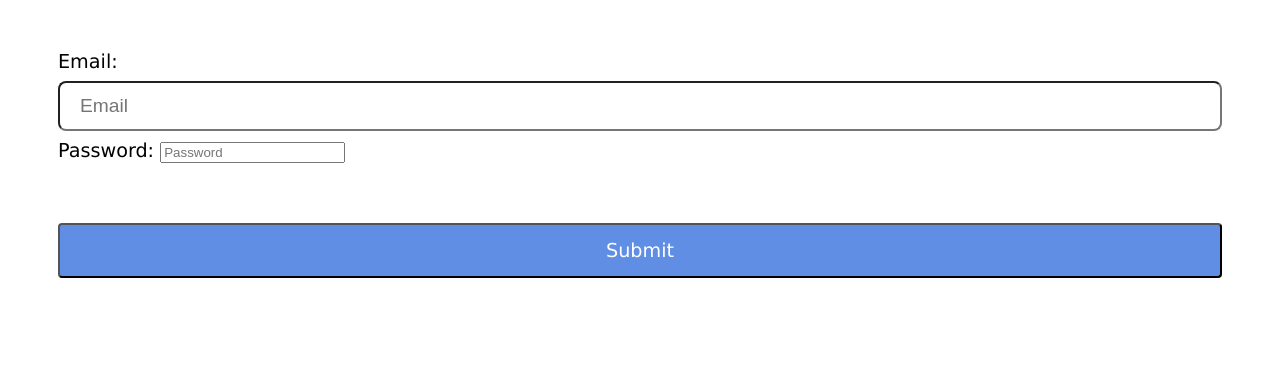
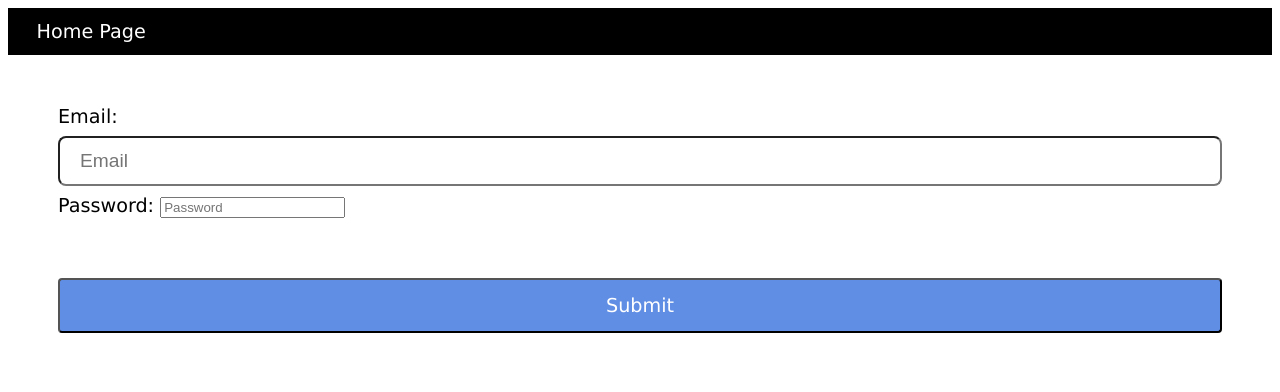
Before and after one commit to jshaffstall/cpsc455spring2021, a PHP site: page /login.php in a window 1280 px wide. Shown: the top 392 px of the page. Run offline with PHP 8.4, Linux system fonts and the light colour scheme.

```diff
--- a/webapp/www/index.php
+++ b/webapp/www/index.php
@@ -1,4 +1,8 @@
 <?php
+
+require 'config.php';
+require $INCLUDES.'db.php';
+
 echo '
 <DOCTYPE! html>
 <html>
--- a/webapp/www/login.php
+++ b/webapp/www/login.php
@@ -6,6 +6,9 @@ echo '
         <title> Login Page </title>
         <link rel="stylesheet" href ="style.css"
     </head>
+	<header>
+		<a href = "index.php"> Home Page </a>
+	</header>
     <body>
 
         <!-- TO DO: ADD ACTION.PHP FOR FORM -->
```
